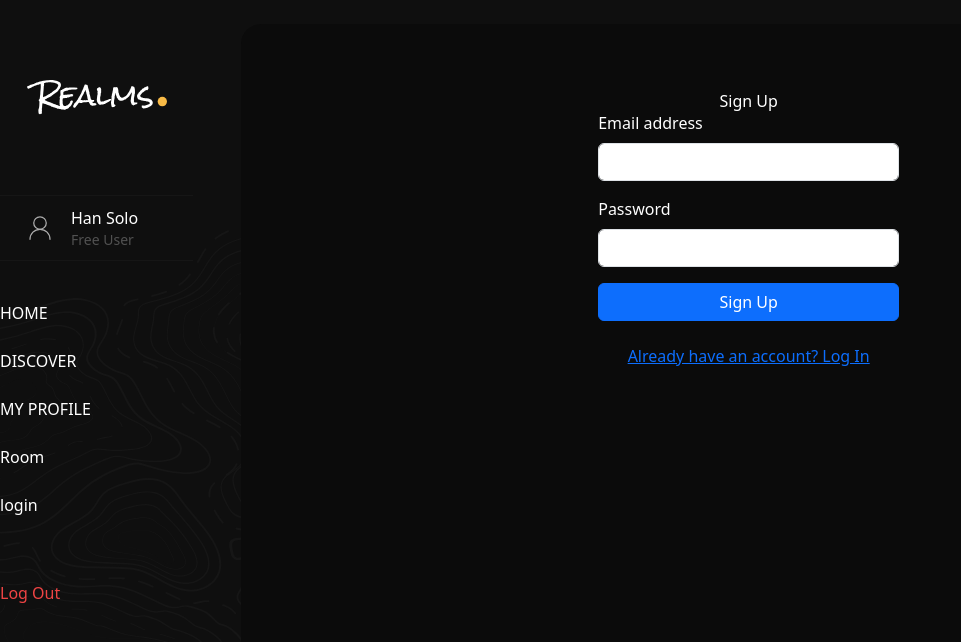
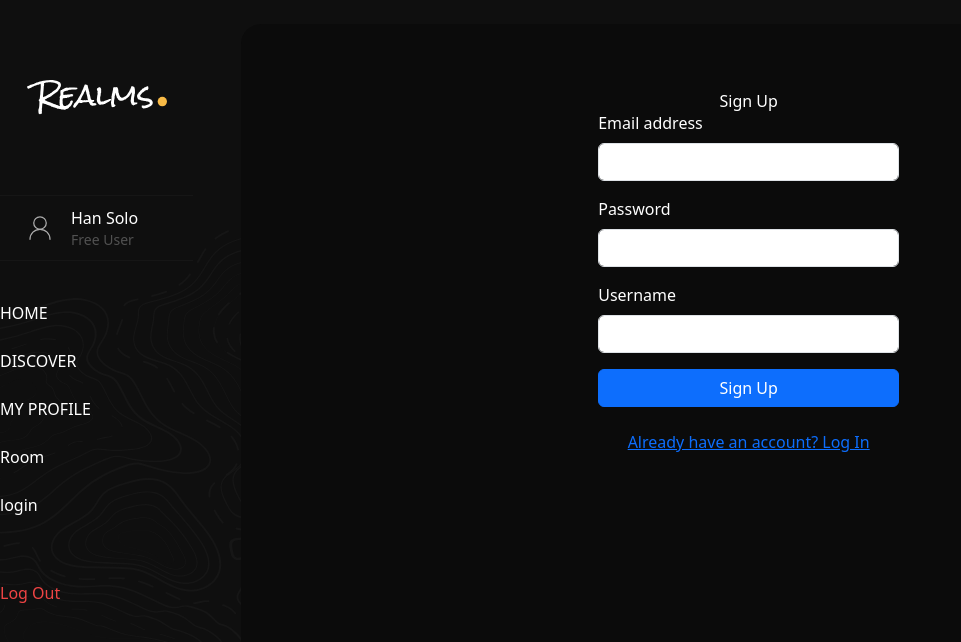
Before and after one commit to JugheadStudio/Realms, a Next.js app: page /login in a window 1280 px wide. Both pictures are taken after a click on the button "Don't have an account? Sign Up". Shown: the top 642 px of the page, without its empty margins (0-961 px from the left). Built offline with nearby package versions, Linux system fonts and the light colour scheme; no server answers.

Commit message:
adding username to sign up and preventing same email and username

```diff
--- a/src/app/login/page.jsx
+++ b/src/app/login/page.jsx
@@ -2,16 +2,18 @@
 
 import { useState } from "react";
 import { useRouter } from "next/navigation";
-import { auth, db } from "../firebase/config";
+import { auth } from "../firebase/config";
 import { createUserWithEmailAndPassword, signInWithEmailAndPassword } from "firebase/auth";
-import { doc, setDoc } from "firebase/firestore";
+import { createUserProfile, isUsernameTaken } from "../utils/firebaseUsers";
 import { Container, Row, Col, Form, Button, Alert } from "react-bootstrap";
 
 export default function LoginPage() {
 	const [email, setEmail] = useState("");
 	const [password, setPassword] = useState("");
+	const [username, setUsername] = useState("");
 	const [isSignup, setIsSignup] = useState(false);
 	const [error, setError] = useState("");
+	const router = useRouter();
 
 	const handleSubmit = async (e) => {
 		e.preventDefault();
@@ -19,17 +21,26 @@ export default function LoginPage() {
 
 		try {
 			if (isSignup) {
+				// Convert username to lowercase
+				const lowercaseUsername = username.toLowerCase();
+
+				// Check if username is already taken
+				const usernameExists = await isUsernameTaken(lowercaseUsername);
+				if (usernameExists) {
+					setError("Username is already taken. Please choose another one.");
+					return;
+				}
+
+				// Create user in Firebase Auth
 				const userCredential = await createUserWithEmailAndPassword(auth, email, password);
 				const user = userCredential.user;
-				await setDoc(doc(db, "users", user.uid), {
-					email: user.email,
-					createdAt: new Date(),
-					username: "",
-					profilePicture: "",
-					isAdmin: false,
-				});
+
+				// Create user profile in Firestore
+				await createUserProfile(user, lowercaseUsername);
+
 				alert("Account created successfully!");
 			} else {
+				// Log in existing user
 				await signInWithEmailAndPassword(auth, email, password);
 				alert("Logged in successfully!");
 			}
@@ -71,6 +82,19 @@ export default function LoginPage() {
 							/>
 						</Form.Group>
 
+						{/* Show username field only during sign-up */}
+						{isSignup && (
+							<Form.Group className="mb-3" controlId="username">
+								<Form.Label>Username</Form.Label>
+								<Form.Control
+									type="text"
+									value={username}
+									onChange={(e) => setUsername(e.target.value)}
+									required
+								/>
+							</Form.Group>
+						)}
+
 						<Button variant="primary" type="submit" className="w-100">
 							{isSignup ? "Sign Up" : "Log In"}
 						</Button>
--- /dev/null
+++ b/src/app/utils/firebaseUsers.js
@@ -0,0 +1,35 @@
+// src/app/utils/firebaseUsers.js
+
+import { db } from "../firebase/config";
+import { doc, setDoc, serverTimestamp, getDocs, collection, query, where } from "firebase/firestore";
+
+// Function to create user profile in Firestore with lowercase username
+export async function createUserProfile(user, username) {
+  if (!user) return;
+
+  try {
+    await setDoc(doc(db, "users", user.uid), {
+      email: user.email,
+      username: username.toLowerCase(), // Save username in lowercase
+      profilePicture: "",
+      isAdmin: false,
+      createdAt: serverTimestamp(),
+      friends: [],
+      friendRequests: [],
+    });
+  } catch (error) {
+    console.error("Error creating user profile:", error);
+    throw error;
+  }
+}
+
+// Function to check if a username already exists, case-insensitively
+export async function isUsernameTaken(username) {
+  const usernameQuery = query(
+    collection(db, "users"),
+    where("username", "==", username.toLowerCase())
+  );
+  const querySnapshot = await getDocs(usernameQuery);
+
+  return !querySnapshot.empty; // Returns true if username is taken
+}
```
